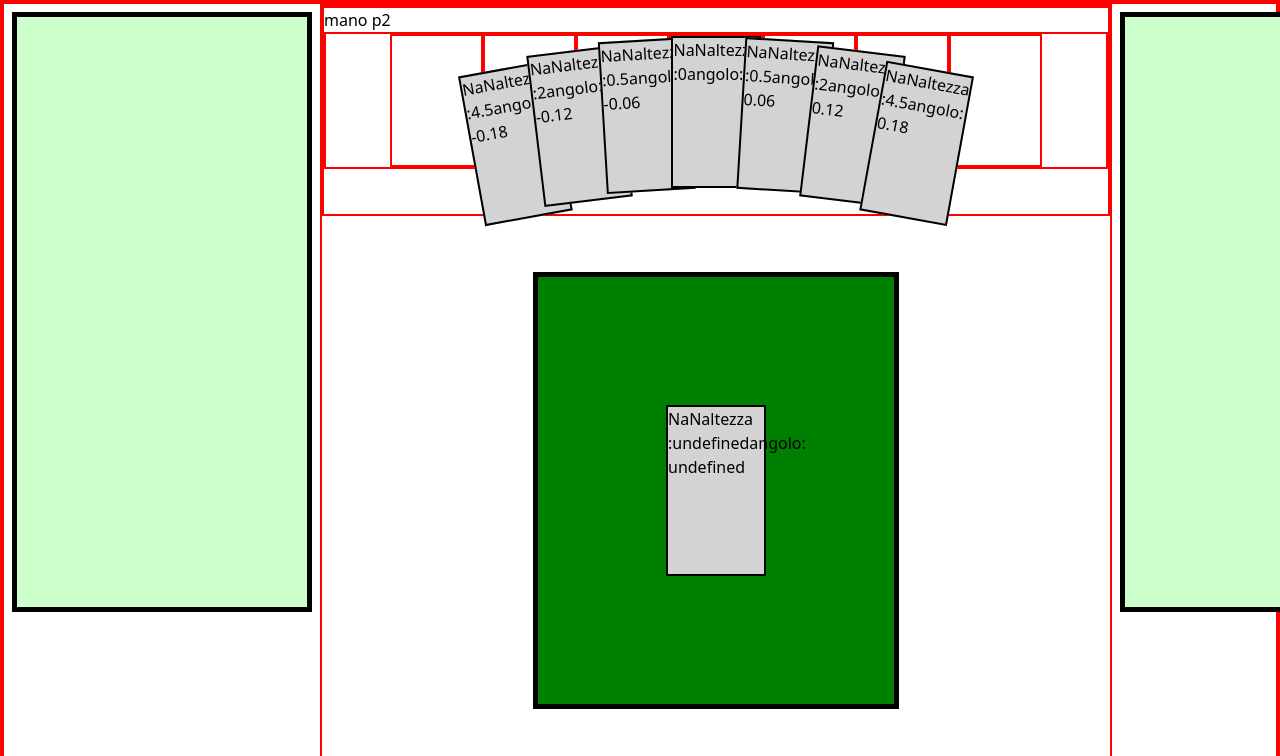
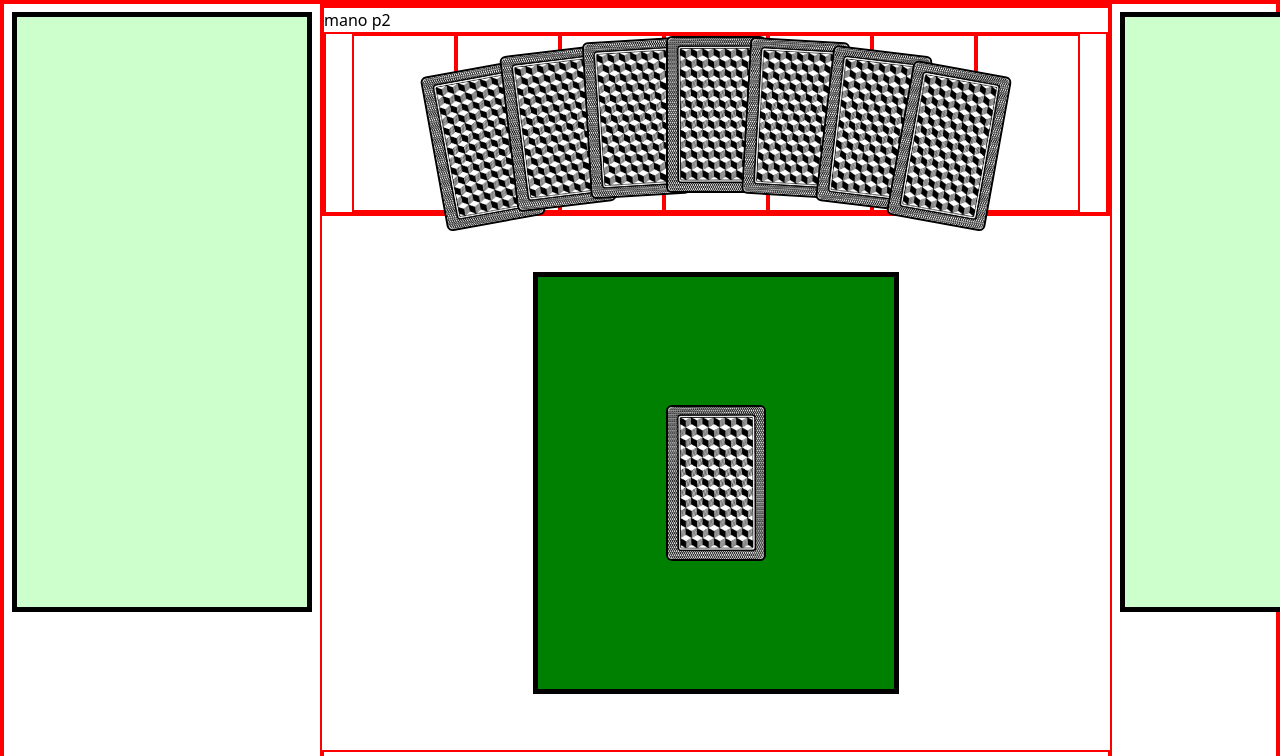
Before and after one commit to Micello/mern_stack, a React (Create React App) app in the folder frontend/: page / in a window 1280 px wide. Shown: the top 756 px of the page. Built offline with nearby package versions, Linux system fonts and the light colour scheme; the HTML template or start-up script is replaced by a standard one.

Commit message:
immagini e resize

```diff
--- /dev/null
+++ b/frontend/src/App3.js
@@ -0,0 +1,8 @@
+
+export default function App3() {
+    return (
+        <>
+            ciao
+        </>
+    );
+  }
--- a/frontend/src/Briscola.css
+++ b/frontend/src/Briscola.css
@@ -4,7 +4,7 @@
 
 
 .Card {
-    @apply bg-[lightgrey] w-[50px] h-[130px] m-5 p-[30px] border-2 border-solid border-[black];
+    @apply bg-[lightgrey] w-[10px] h-[130px] m-5 p-[30px] border-2 border-solid border-[black];
   }
 
 
--- a/frontend/src/Briscola.js
+++ b/frontend/src/Briscola.js
@@ -1,4 +1,6 @@
 
+import asso from './Images/asso.jpg'
+import back from './Images/back.jpg'
 
 function Card({ id, rank, suit, angle, height, scale }) {
     const safeAngle = angle || 0; // Default to 0 if angle is undefined
@@ -20,11 +22,11 @@ function Card({ id, rank, suit, angle, height, scale }) {
         style={{
           transform: `rotate(${angle}rad) translateY(${height * 10}px) translateX(${angle * -400}px)`,
         }}
-        className={`   max-w-[100px] aspect-[55/94] relative focus:ring-violet-300 active:bg-violet-700 bg-[lightgrey] hover:bg-gray-50  box-border   border-2 border-solid border-[black] transition-transform duration-300 ease-in-out`}
+        className={`rounded-md  w-full max-w-[100px] aspect-[3.2/5] relative focus:ring-violet-300 active:bg-violet-700 bg-[lightgrey] hover:bg-gray-50  box-border   border-2 border-solid border-[black] transition-transform duration-300 ease-in-out`}
         onMouseEnter={handleMouseEnter}
         onMouseLeave={handleMouseLeave}
       >
-        {rank ? id + ' ' + rank + ' ' + suit : id +  rank + 'altezza  :' + height + 'angolo:  ' + angle}
+        {rank ? <img src={asso} className='rounded-md' /> : <img src={back} className='rounded-md'/>}
       </div>
     );
   }
@@ -32,7 +34,7 @@ function Card({ id, rank, suit, angle, height, scale }) {
 
 function EnemyHand({ enemyCards }) {
 return (
-    <ul className="h-2/3 flex justify-center items-center  ">
+    <ul className="flex justify-center items-center  ">
     {enemyCards.map((i) => {
         const angle = 0.06*(i - ((enemyCards.length+1)/2))
         const height = 0.5*(i - (enemyCards.length+1)/2)*(i-(enemyCards.length+1)/2)
@@ -99,12 +101,12 @@ export default function Briscola(){
 };
 
 const playerHand = [
-    { id: 1, rank: "A", suit: "Spades" },
+    { id: 1, rank: "A", suit: "Spadess" },
     { id: 2, rank: "10", suit: "Hearts" },
-    { id: 3, rank: "3", suit: "Clubs" },
-    { id: 4, rank: "K", suit: "Clubs" },
-    { id: 5, rank: "K", suit: "Clubs" },
-    { id: 6, rank: "K", suit: "Clubs" }
+    { id: 3, rank: "3", suit: "Clubss" },
+    { id: 4, rank: "K", suit: "Clubss" },
+    { id: 5, rank: "K", suit: "Clubss" },
+    { id: 6, rank: "K", suit: "Clubss" }
 
 
 ];
```
Also changed, not shown: frontend/src/Images/asso.jpg (added), frontend/src/Images/back.jpg (added).
